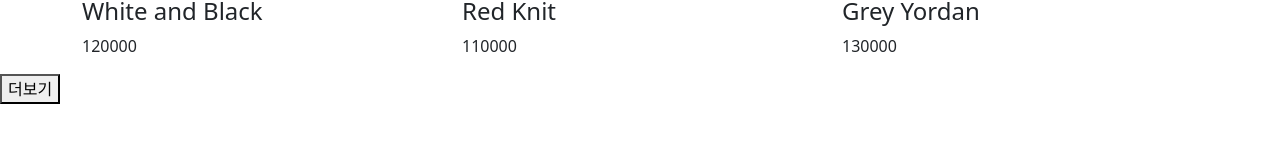
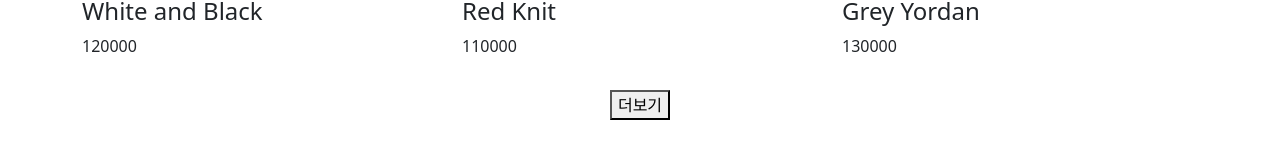
Before and after one commit to Mr-Planner/react-codingapple, a React (Vite) app in the folder shop/: page / in a window 1280 px wide. Shown: the part 626-784 px from the top of the page. Built offline with nearby package versions, Linux system fonts and the light colour scheme.

Commit message:
feat: 추가 더보기 기능 구현, 로딩 중 팝업 구현 / ProductLists파일 이미지 src 수정

```diff
--- a/shop/src/routes/DetailedPage.jsx
+++ b/shop/src/routes/DetailedPage.jsx
@@ -49,6 +49,7 @@ function DetailedPage(props) {
 
     let { id } = useParams(); // 구조분해
     let shoe = props.shoes.find(shoe => shoe.id === Number(id)); // === : type비교
+    let imgIndex = Number(id) + 1;
 
     if (!shoe) {
         return (
@@ -66,14 +67,15 @@ function DetailedPage(props) {
                 <div className="row">
 
                     <div className="col-md-6">
-                        <img src={shoe.img} width="100%" />
+                        <img src={`https://codingapple1.github.io/shop/shoes${imgIndex}.jpg`} width="100%" />
                     </div>
+
                     <div className="col-md-6">
                         <h4 className="pt-5">{shoe.title}</h4>
                         <p>{shoe.content}</p>
                         <p>{shoe.price}</p>
 
-                        <div>
+                        <div className="mb-2">
                             <input type="text" placeholder='숫자만 입력하세요' onChange={(e) => {
                                 setIsNum(e.target.value);
 
--- a/shop/src/routes/MainPage.jsx
+++ b/shop/src/routes/MainPage.jsx
@@ -1,10 +1,35 @@
 import '../App.css'
 import 'bootstrap/dist/css/bootstrap.min.css';
 import ProductLists from '../components/ProductLists.jsx';
-import { Container, Row } from 'react-bootstrap';
+import { Col, Container, Row } from 'react-bootstrap';
 import axios from 'axios';
+import { useEffect, useState, useRef } from 'react';
 
 function MainPage(props) {
+    // state 변경은 asynchronous하다 -> 바로 반영 X
+    let [clickCnt, setClickCnt] = useState(0);
+    let [isLoading, setIsLoading] = useState(false);
+    let [isButtonDisabled, setIsButtonDisabled] = useState(false);
+    const isFirstRender = useRef(true);
+    const maxCount = 3;
+
+    // 클릭 후에 '로딩 중' 띄우기
+    useEffect(() => {
+        // mount시에 실행 X
+        if (isFirstRender.current == true) {
+            isFirstRender.current = false;
+
+            return;
+        }
+
+        // button즉시 disabled
+        if (clickCnt >= maxCount) {
+            setIsButtonDisabled(true);
+            return;
+        }
+        setIsLoading(true);
+    }, [clickCnt])
+
     return (
         <>
             <div className='main-bg'>
@@ -18,25 +43,47 @@ function MainPage(props) {
                     */}
                     {
                         props.shoes.map((shoe, index) => (
-                            <ProductLists shoe={shoe} index = {index}></ProductLists>
+                            <ProductLists shoe={shoe} index = {index} key = {index}></ProductLists>
                         ))
                     }
                 </Row>
-            </Container>
+
+                <Row className="justify-content-center my-3">
+                    <Col xs={4} className="d-flex flex-column align-items-center">
+                        {isLoading
+                            &&
+                        <div className="mb-2 p-2"style={{ backgroundColor: 'ivory', fontAize: "30px", fontWeight: "bold" }}>로딩 중</div>}
 
                         <button onClick={() => {
-                axios.get('https://codingapple1.github.io/shop/data2.json')
+                            // cf) setClickCnt(clickCnt+1) 시에 state변경이 비동기적 -> axios의 ${}에 바로 반영 X
+                            const nextCnt = clickCnt + 1;
+                            setClickCnt(nextCnt);
+
+                            if (nextCnt >= maxCount) {
+                                alert("더이상 상품이 없습니다");
+                                return;
+                            }
+
+                            axios.get(`https://codingapple1.github.io/shop/data${nextCnt+1}.json`)
                             // 요청 성공시
                             .then((result) => {
                                 console.log(result.data);
                                 // ...(spread) : 배열을 펼치는 연산자
                                 props.setShoes([...props.shoes, ...result.data]);
+                                setIsLoading(false);
+
                             })
                             // 요청 실패시
                             .catch(() => {
                                 console.log('요청 실패');
+                                setIsLoading(false);
                             })
-            }}>더보기</button>
+                            }} disabled={isButtonDisabled}>더보기</button>
+                    </Col>
+                </Row>
+            </Container>
+
+
         </>
     )
 }
```
Lines whose indentation alone changed are shown as unchanged.
